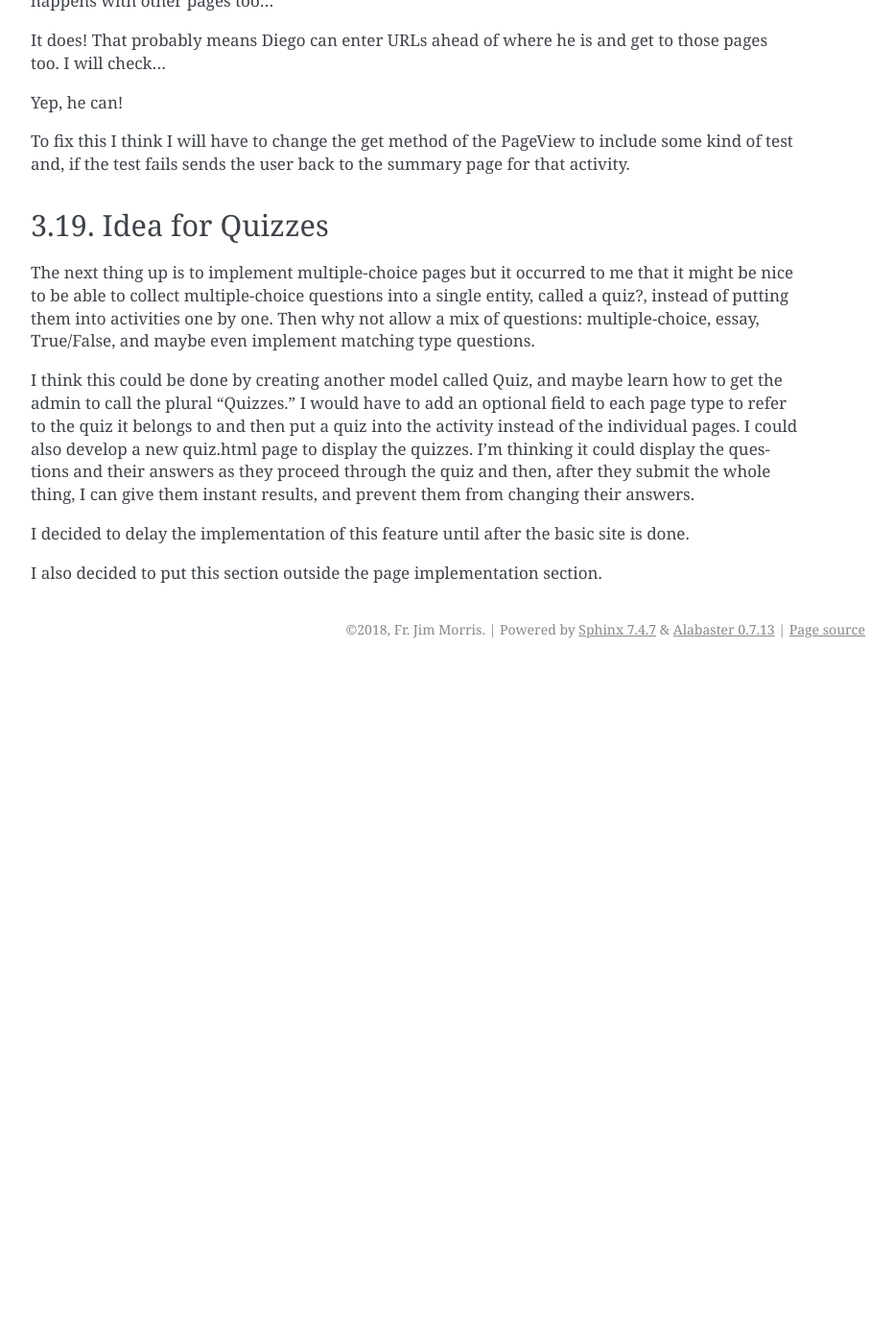
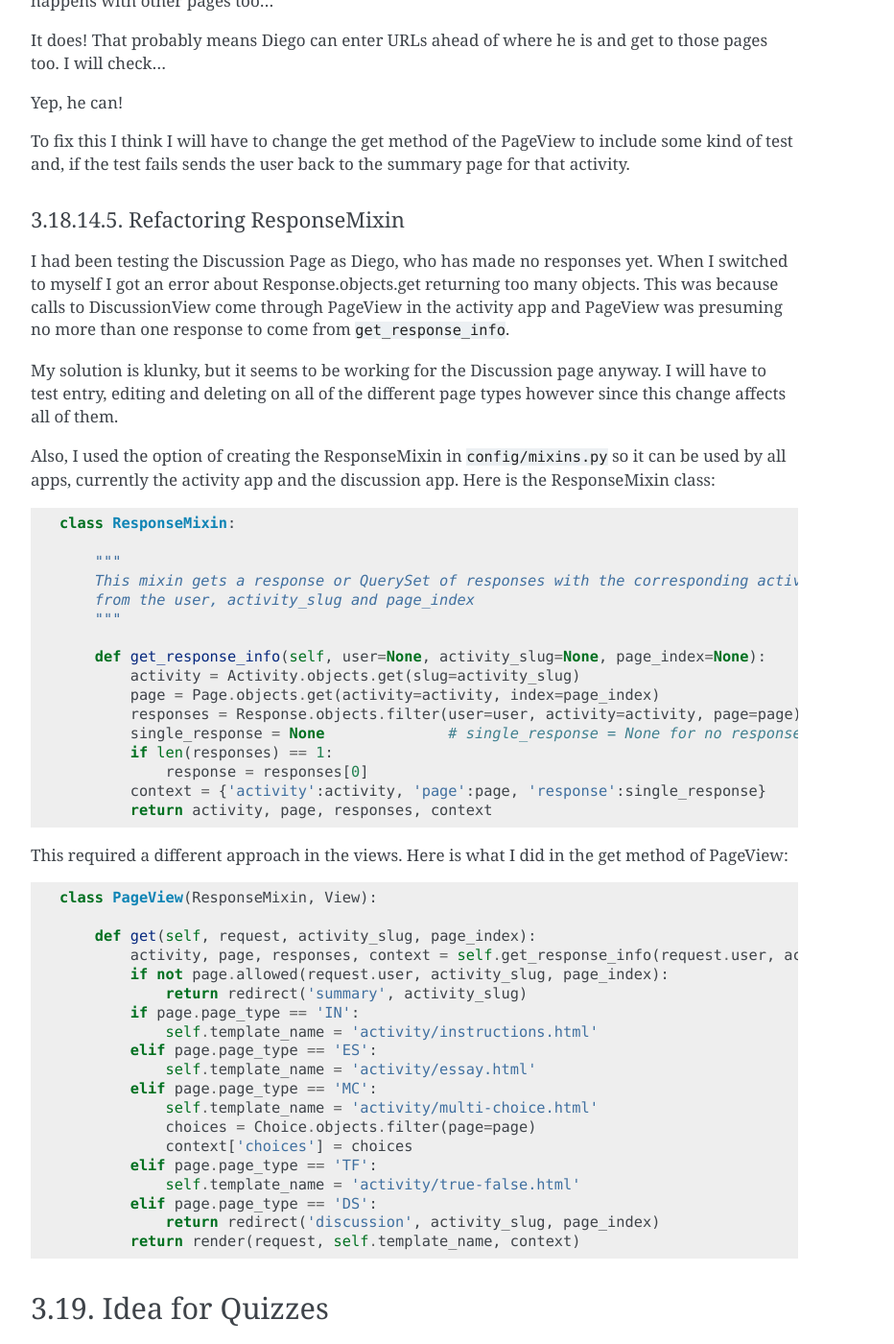
Before and after one commit to JMorris1575/confirmation2018, a Sphinx documentation site: the page built from docs/implementing.rst, in a window 1280 px wide and 1400 px high, scrolled down 40806 px. Shown: the whole window at 96% size, without its empty margins (338-1270 px from the left). Built offline with Sphinx 7.4.7, drawn with Linux system fonts in a browser that asks for light colours; before the commit the page ends 41501 px from its top, so only the background shows below that.

Commit message:
Refactored ResponseMixin, need testing of creating, editing and deleting responses on all page types.

```diff
--- a/docs/implementing.rst
+++ b/docs/implementing.rst
@@ -1758,6 +1758,61 @@ Yep, he can!
 To fix this I think I will have to change the get method of the PageView to include some kind of test and, if the test
 fails sends the user back to the summary page for that activity.
 
+Refactoring ResponseMixin
++++++++++++++++++++++++++
+
+I had been testing the Discussion Page as Diego, who has made no responses yet. When I switched to myself I got an
+error about Response.objects.get returning too many objects. This was because calls to DiscussionView come through
+PageView in the activity app and PageView was presuming no more than one response to come from ``get_response_info``.
+
+My solution is klunky, but it seems to be working for the Discussion page anyway. I will have to test entry, editing
+and deleting on all of the different page types however since this change affects all of them.
+
+Also, I used the option of creating the ResponseMixin in ``config/mixins.py`` so it can be used by all apps, currently
+the activity app and the discussion app. Here is the ResponseMixin class::
+
+    class ResponseMixin:
+
+        """
+        This mixin gets a response or QuerySet of responses with the corresponding activity and page
+        from the user, activity_slug and page_index
+        """
+
+        def get_response_info(self, user=None, activity_slug=None, page_index=None):
+            activity = Activity.objects.get(slug=activity_slug)
+            page = Page.objects.get(activity=activity, index=page_index)
+            responses = Response.objects.filter(user=user, activity=activity, page=page)
+            single_response = None              # single_response = None for no responses and if there are more than one
+            if len(responses) == 1:
+                response = responses[0]
+            context = {'activity':activity, 'page':page, 'response':single_response}
+            return activity, page, responses, context
+
+This required a different approach in the views. Here is what I did in the get method of PageView::
+
+    class PageView(ResponseMixin, View):
+
+        def get(self, request, activity_slug, page_index):
+            activity, page, responses, context = self.get_response_info(request.user, activity_slug, page_index)
+            if not page.allowed(request.user, activity_slug, page_index):
+                return redirect('summary', activity_slug)
+            if page.page_type == 'IN':
+                self.template_name = 'activity/instructions.html'
+            elif page.page_type == 'ES':
+                self.template_name = 'activity/essay.html'
+            elif page.page_type == 'MC':
+                self.template_name = 'activity/multi-choice.html'
+                choices = Choice.objects.filter(page=page)
+                context['choices'] = choices
+            elif page.page_type == 'TF':
+                self.template_name = 'activity/true-false.html'
+            elif page.page_type == 'DS':
+                return redirect('discussion', activity_slug, page_index)
+            return render(request, self.template_name, context)
+
+
+
+
 .. index:: Quizzes
 
 Idea for Quizzes
```
Also changed, not shown: 6 other files.
